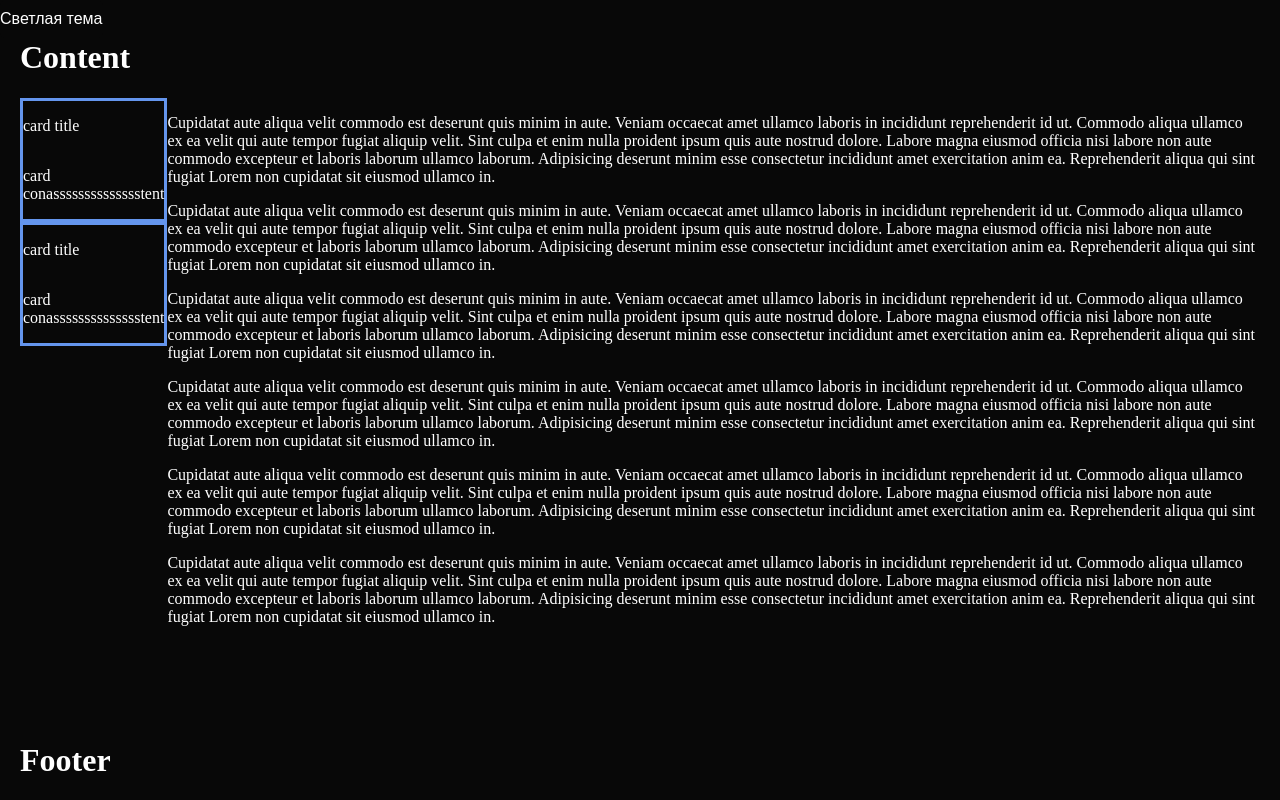
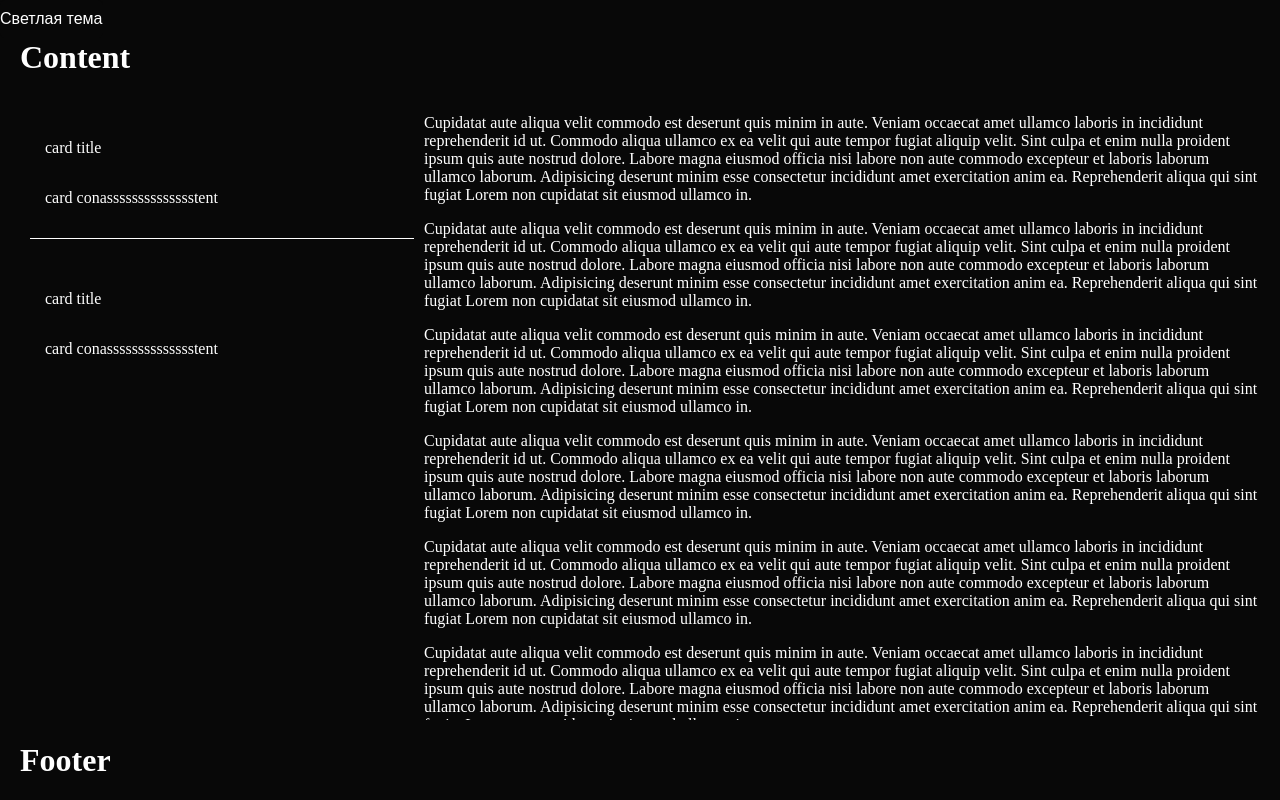
Before and after one commit to akambetov/nerelog, a React app: page / in a window 1280 px wide. Built offline with nearby package versions, Linux system fonts and the light colour scheme.

Commit message:
feat: card-container media

```diff
--- a/src/components/card/styled/CardStyled.jsx
+++ b/src/components/card/styled/CardStyled.jsx
@@ -3,7 +3,9 @@ import propTypes from 'prop-types'
 
 import style from './style.scss'
 
-export const CardStyled = ({ children }) => <div className={style.container}>{children}</div>
+export const CardStyled = ({ children }) => (
+    <div className={style['card-container']}>{children}</div>
+)
 
 CardStyled.propTypes = {
     children: propTypes.node
--- a/src/components/card/styled/style.scss
+++ b/src/components/card/styled/style.scss
@@ -1,5 +1,15 @@
-.container {
+.card-container {
   display: flex;
   flex-direction: column;
-  border: 3px solid cornflowerblue;
+  padding:15px;
+  margin: 10px;
+  width: 30vw;
+
+  &:not(:last-child) {
+    border-bottom: 1px solid;
+  }
+
+  @media (max-width: 720px) {
+    width: calc(100% - 20px);
+  }
 }
```
